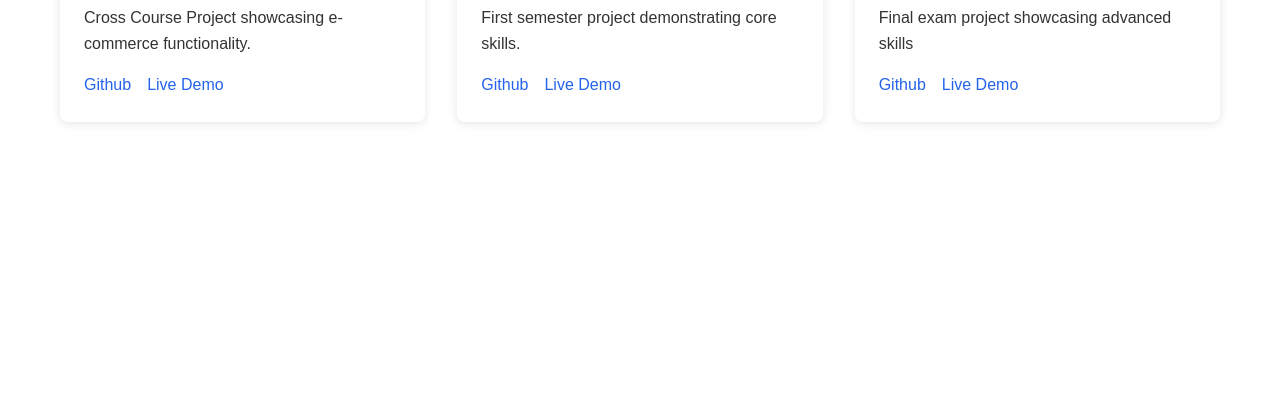
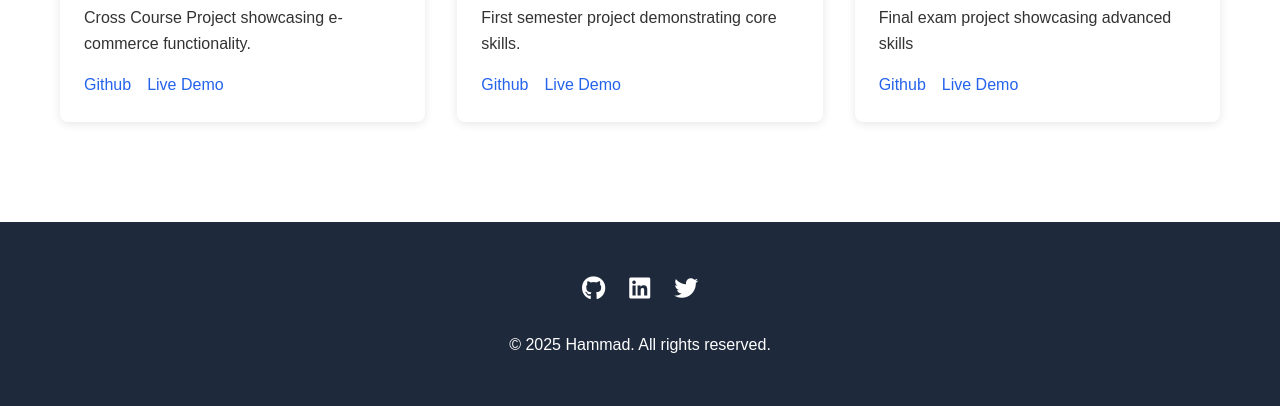
Before and after one commit to Hammadniazi/portfolio-website, a plain HTML site: page index.html in a window 1280 px wide. Shown: the part 1696-2102 px from the top of the page. Before the commit the page ends 1918 px from the top, so only its background shows below. Drawn offline with Linux system fonts and the light colour scheme.

Commit message:
write html and css for the footer

```diff
--- a/index.html
+++ b/index.html
@@ -147,5 +147,27 @@
         </div>
       </div>
     </section>
+    <footer class="footer">
+      <div class="container">
+        <div class="social-links">
+          <a
+            href="https://github.com/Hammadniazi"
+            target="_blank"
+            class="social-link"
+            ><i class="fab fa-github"></i
+          ></a>
+          <a
+            href="https://www.linkedin.com/in/hammad-khan-902bb7b7/"
+            target="_blank"
+            class="social-link"
+            ><i class="fab fa-linkedin"></i
+          ></a>
+          <a href="https://x.com/" target="_blank" class="social-link"
+            ><i class="fab fa-twitter"></i
+          ></a>
+        </div>
+      </div>
+      <p>&copy; 2025 Hammad. All rights reserved.</p>
+    </footer>
   </body>
 </html>
--- a/styles.css
+++ b/styles.css
@@ -371,3 +371,25 @@ html {
 .project-link:hover {
   text-decoration: underline;
 }
+
+/* Footer */
+.footer {
+  background-color: #1e293b;
+  color: white;
+  padding: 3rem 0;
+  text-align: center;
+}
+.social-links {
+  display: flex;
+  justify-content: center;
+  gap: 1.5rem;
+  margin-bottom: 1.5rem;
+}
+.social-link {
+  color: white;
+  font-size: 1.5rem;
+  transition: color 0.3s ease;
+}
+.social-link:hover {
+  color: #2563eb;
+}
```
